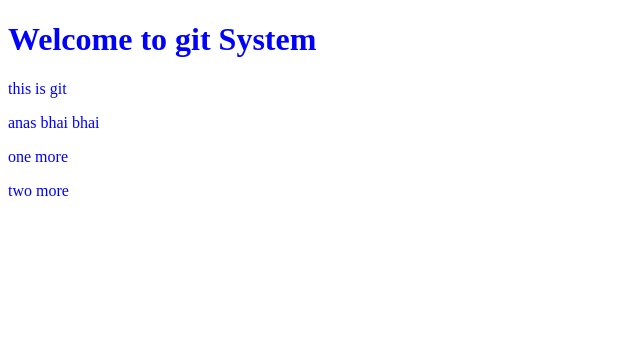
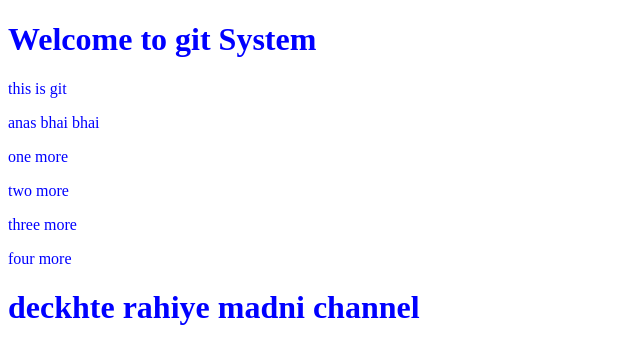
Before and after one commit to ahadahmedbihari/learninggit, a plain HTML site: page index.html in a window 1280 px wide. Shown: the whole page, without its empty margins (0-640 px from the left). Drawn offline with Linux system fonts and the light colour scheme.

Commit message:
Now ready to commit

```diff
--- a/index.html
+++ b/index.html
@@ -12,5 +12,9 @@
     <p id="t">anas bhai bhai</p>
     <p>one more</p>
     <p>two more</p>
+    <p>three more</p>
+    <p>four more</p>
+    <h1> deckhte rahiye madni channel </h1>
+
 </body>
 </html>
```
